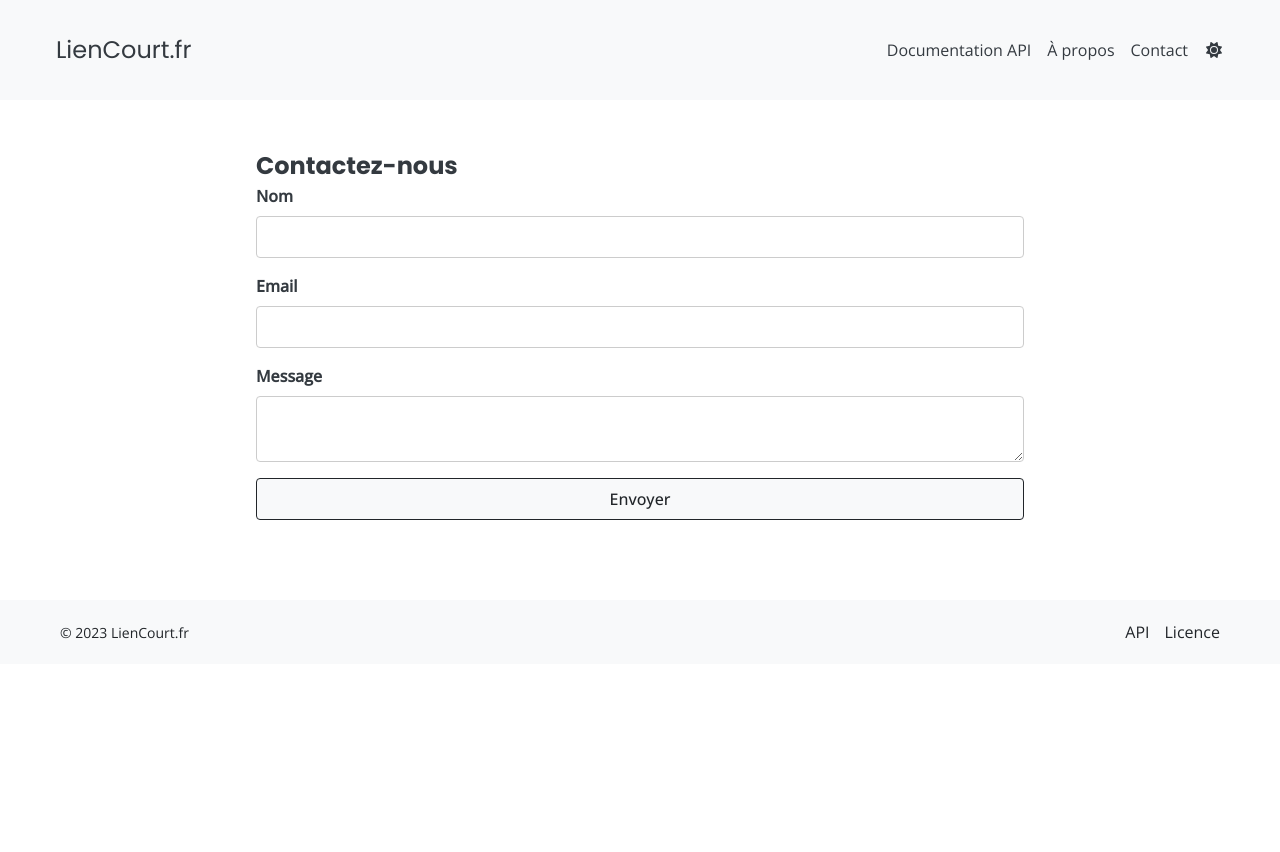
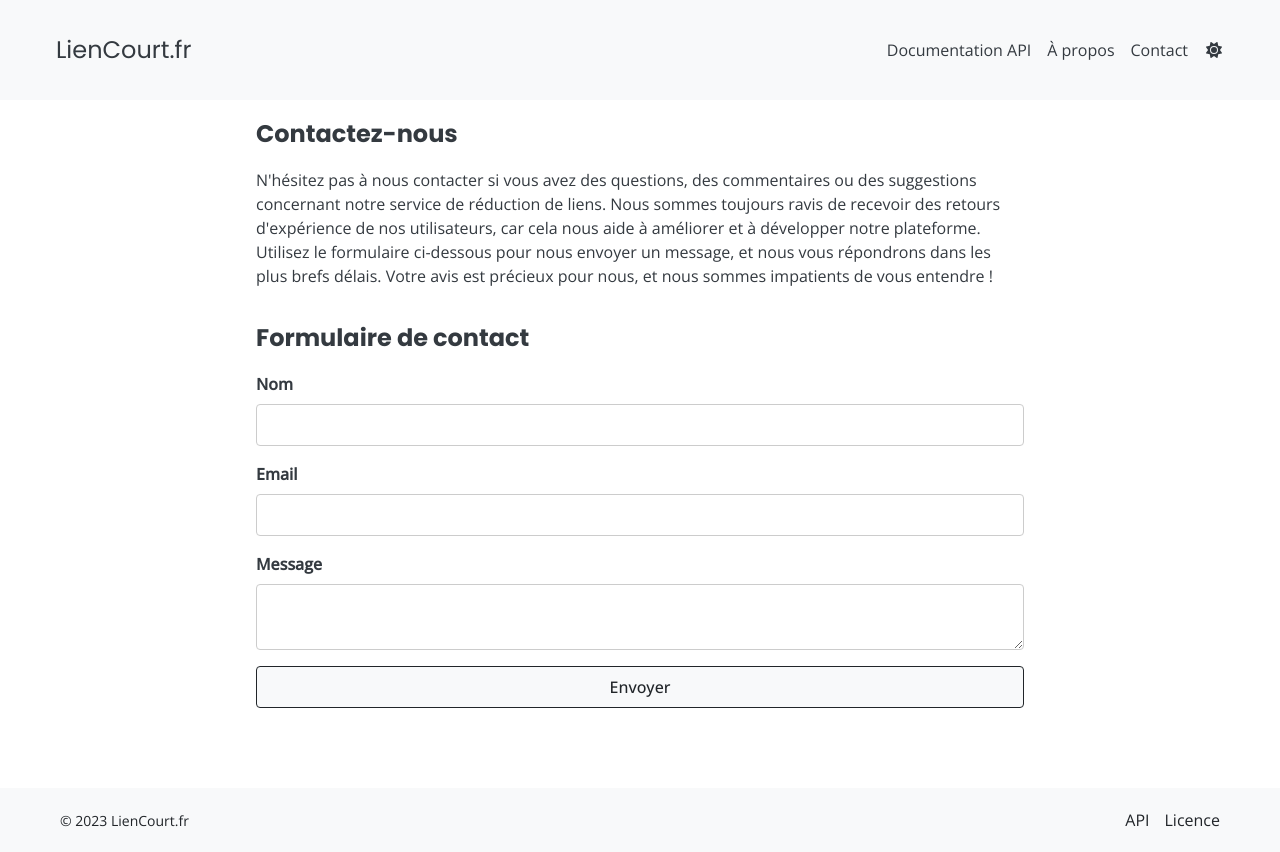
Before and after one commit to mathieuc22/url-shortener-frontend, a Vue app: page /contact in a window 1280 px wide. Before the commit the page ends 800 px from the top, so only its background shows below. Built offline with nearby package versions, Linux system fonts and the light colour scheme; no server answers.

Commit message:
Add intro paragraph for contact form

```diff
--- a/src/pages/Contact.vue
+++ b/src/pages/Contact.vue
@@ -1,7 +1,18 @@
 <template>
-  <section class="contact">
-    <div class="container">
-      <h1>Contactez-nous</h1>
+  <div class="page">
+    <section class="section">
+      <h1 class="section__title">Contactez-nous</h1>
+      <p class="section__description">
+        N'hésitez pas à nous contacter si vous avez des questions, des commentaires ou des suggestions concernant notre
+        service de réduction de liens. Nous sommes toujours ravis de recevoir des retours d'expérience de nos
+        utilisateurs, car cela nous aide à améliorer et à développer notre plateforme. Utilisez le formulaire ci-dessous
+        pour nous envoyer un message, et nous vous répondrons dans les plus brefs délais. Votre avis est précieux pour
+        nous, et nous sommes impatients de vous entendre !
+      </p>
+    </section>
+
+    <section class="section">
+      <h2 class="section__title">Formulaire de contact</h2>
       <form name="contact" class="contact-form" method="POST" data-netlify="true" data-netlify-honeypot="bot-field"
         @submit.prevent="handleSubmit">
         <input type="hidden" name="form-name" value="contact" />
@@ -19,8 +30,8 @@
         </div>
         <button class="button" type="submit">Envoyer</button>
       </form>
-    </div>
-  </section>
+    </section>
+  </div>
 </template>
 
 <script setup>
@@ -50,19 +61,11 @@ const handleSubmit = async (event) => {
 </script>
 
 <style scoped>
-.contact {
-  padding: 2rem 0;
-}
-
-.container {
-  max-width: 800px;
-  margin: 0 auto;
-}
-
 .contact-form {
   display: flex;
   flex-direction: column;
   gap: 1rem;
+  width: 100%;
 }
 
 .form-group {
```
